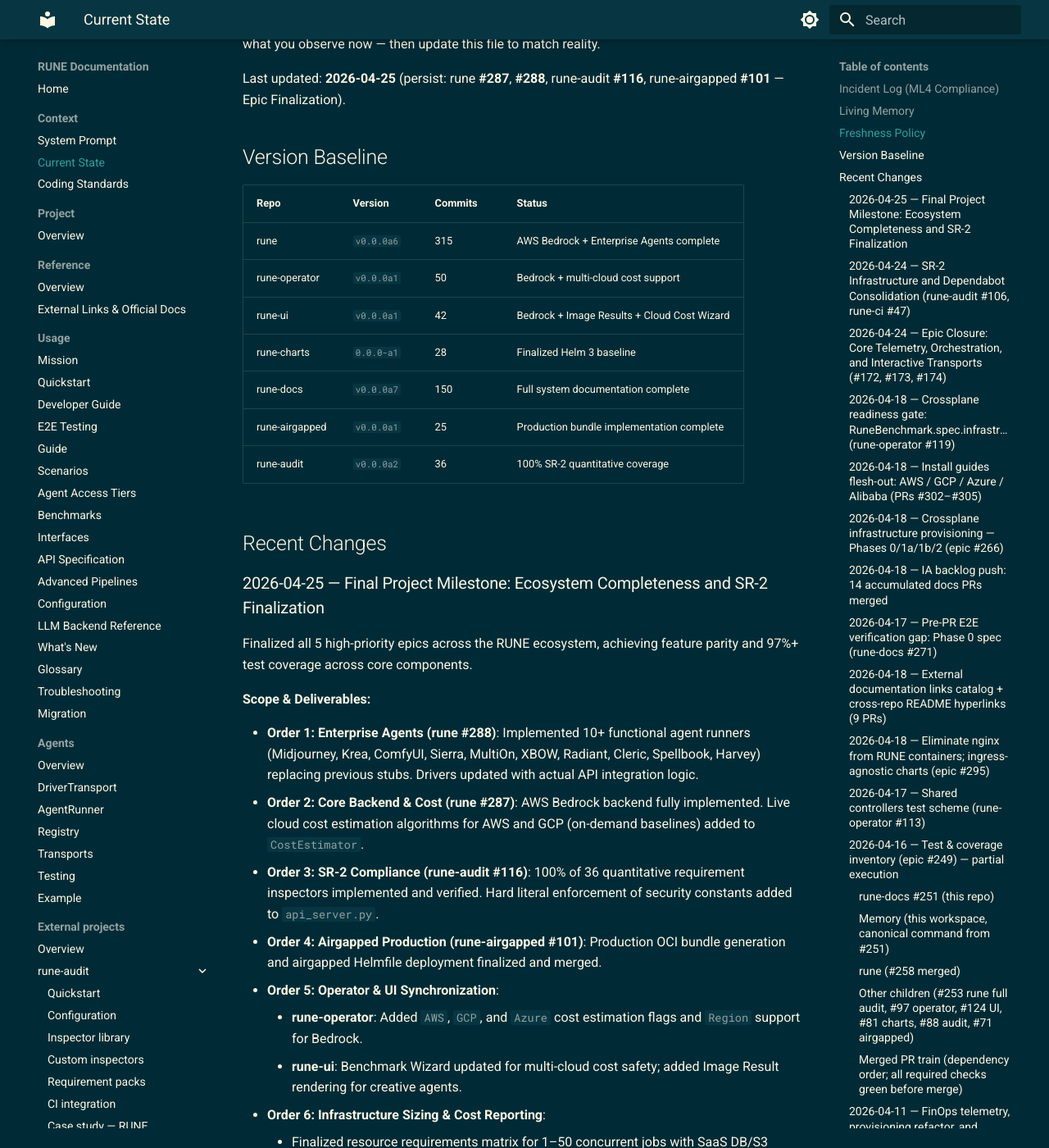
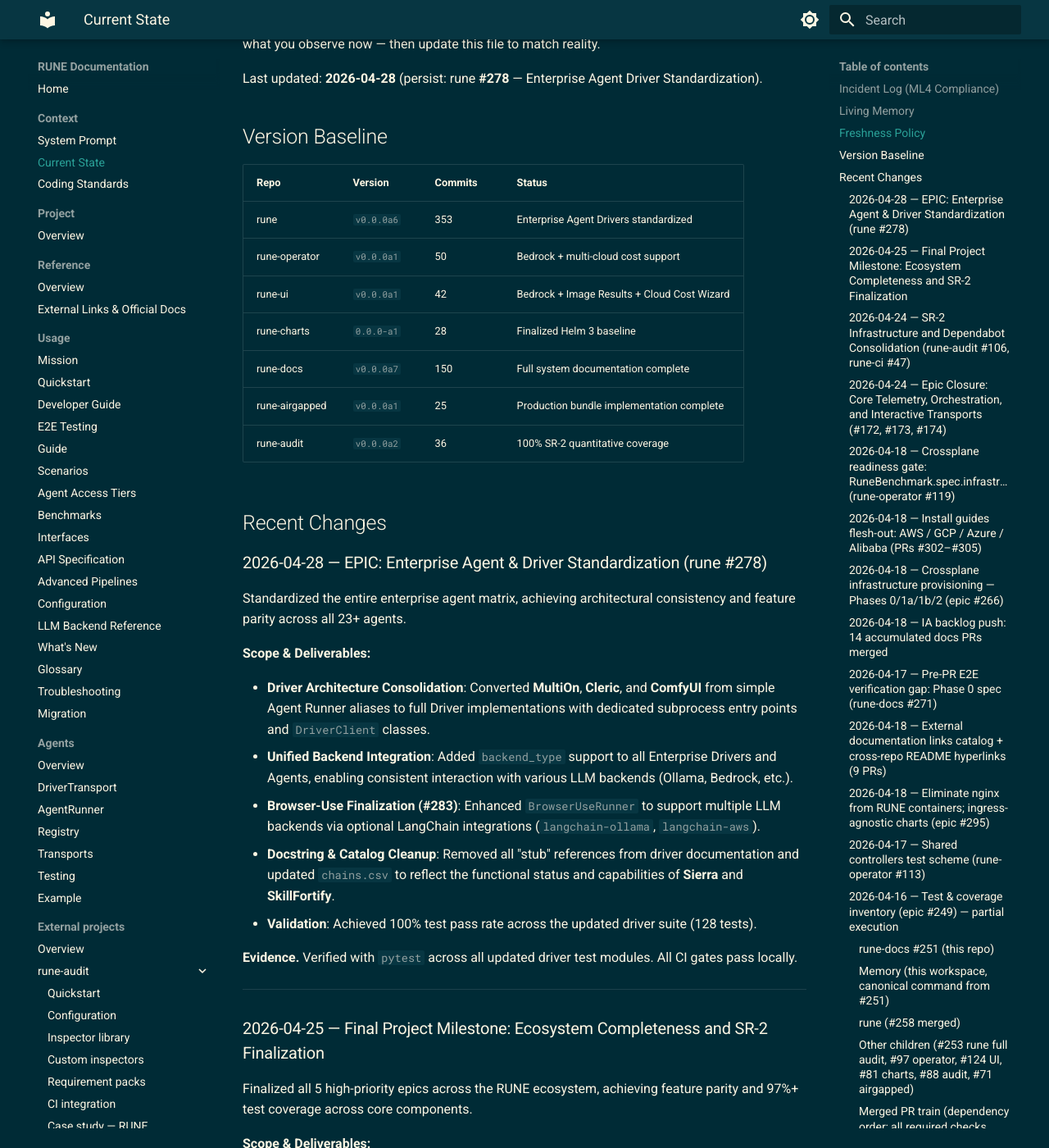
Before and after one commit to lpasquali/rune-docs, an MkDocs documentation site: the page built from docs/context/CURRENT_STATE.md, in a window 1280 px wide and 1400 px high, scrolled down 576 px. Shown: the whole window at 82% size. Built offline with MkDocs 1.6.1 and Material for MkDocs 9.7.7, drawn with Linux system fonts in a browser that asks for light colours; the version menu is left out; some of the changed text lies outside the part shown.

Commit message:
docs: update CURRENT_STATE.md

```diff
--- a/docs/context/CURRENT_STATE.md
+++ b/docs/context/CURRENT_STATE.md
@@ -13,13 +13,13 @@ RUNE is currently in active pre-alpha development for its core LLM backends, age
 
 This file must be updated whenever system state evolves (per CODING_STANDARDS.md "Atomic Persistence"). If information here conflicts with what you observe in the code or git history, trust what you observe now — then update this file to match reality.
 
-Last updated: **2026-04-25** (persist: rune **#287**, **#288**, rune-audit **#116**, rune-airgapped **#101** — Epic Finalization).
+Last updated: **2026-04-28** (persist: rune **#278** — Enterprise Agent Driver Standardization).
 
 ## Version Baseline
 
 | Repo | Version | Commits | Status |
 |---|---|---|---|
-| rune | `v0.0.0a6` | 315 | AWS Bedrock + Enterprise Agents complete |
+| rune | `v0.0.0a6` | 353 | Enterprise Agent Drivers standardized |
 | rune-operator | `v0.0.0a1` | 50 | Bedrock + multi-cloud cost support |
 | rune-ui | `v0.0.0a1` | 42 | Bedrock + Image Results + Cloud Cost Wizard |
 | rune-charts | `0.0.0-a1` | 28 | Finalized Helm 3 baseline |
@@ -28,6 +28,22 @@ Last updated: **2026-04-25** (persist: rune **#287**, **#288**, rune-audit **#11
 | rune-audit | `v0.0.0a2` | 36 | 100% SR-2 quantitative coverage |
 
 ## Recent Changes
+
+### 2026-04-28 — EPIC: Enterprise Agent & Driver Standardization (rune #278)
+
+Standardized the entire enterprise agent matrix, achieving architectural consistency and feature parity across all 23+ agents.
+
+**Scope & Deliverables:**
+
+- **Driver Architecture Consolidation**: Converted **MultiOn**, **Cleric**, and **ComfyUI** from simple Agent Runner aliases to full Driver implementations with dedicated subprocess entry points and `DriverClient` classes.
+- **Unified Backend Integration**: Added `backend_type` support to all Enterprise Drivers and Agents, enabling consistent interaction with various LLM backends (Ollama, Bedrock, etc.).
+- **Browser-Use Finalization (#283)**: Enhanced `BrowserUseRunner` to support multiple LLM backends via optional LangChain integrations (`langchain-ollama`, `langchain-aws`).
+- **Docstring & Catalog Cleanup**: Removed all "stub" references from driver documentation and updated `chains.csv` to reflect the functional status and capabilities of **Sierra** and **SkillFortify**.
+- **Validation**: Achieved 100% test pass rate across the updated driver suite (128 tests).
+
+**Evidence.** Verified with `pytest` across all updated driver test modules. All CI gates pass locally.
+
+---
 
 ### 2026-04-25 — Final Project Milestone: Ecosystem Completeness and SR-2 Finalization
 
```
Also changed, not shown: other parts of docs/context/CURRENT_STATE.md (+1 -4 lines).
